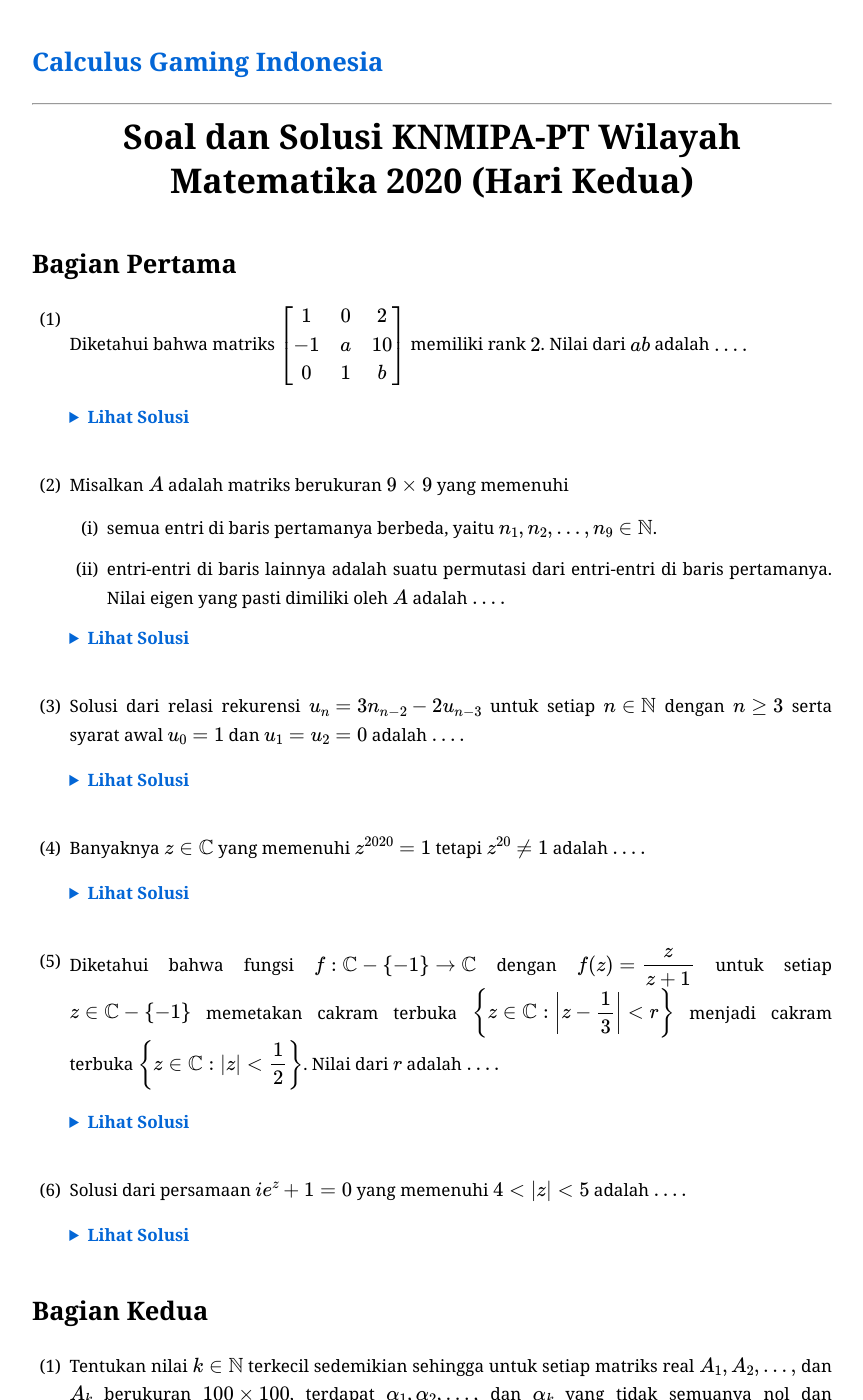
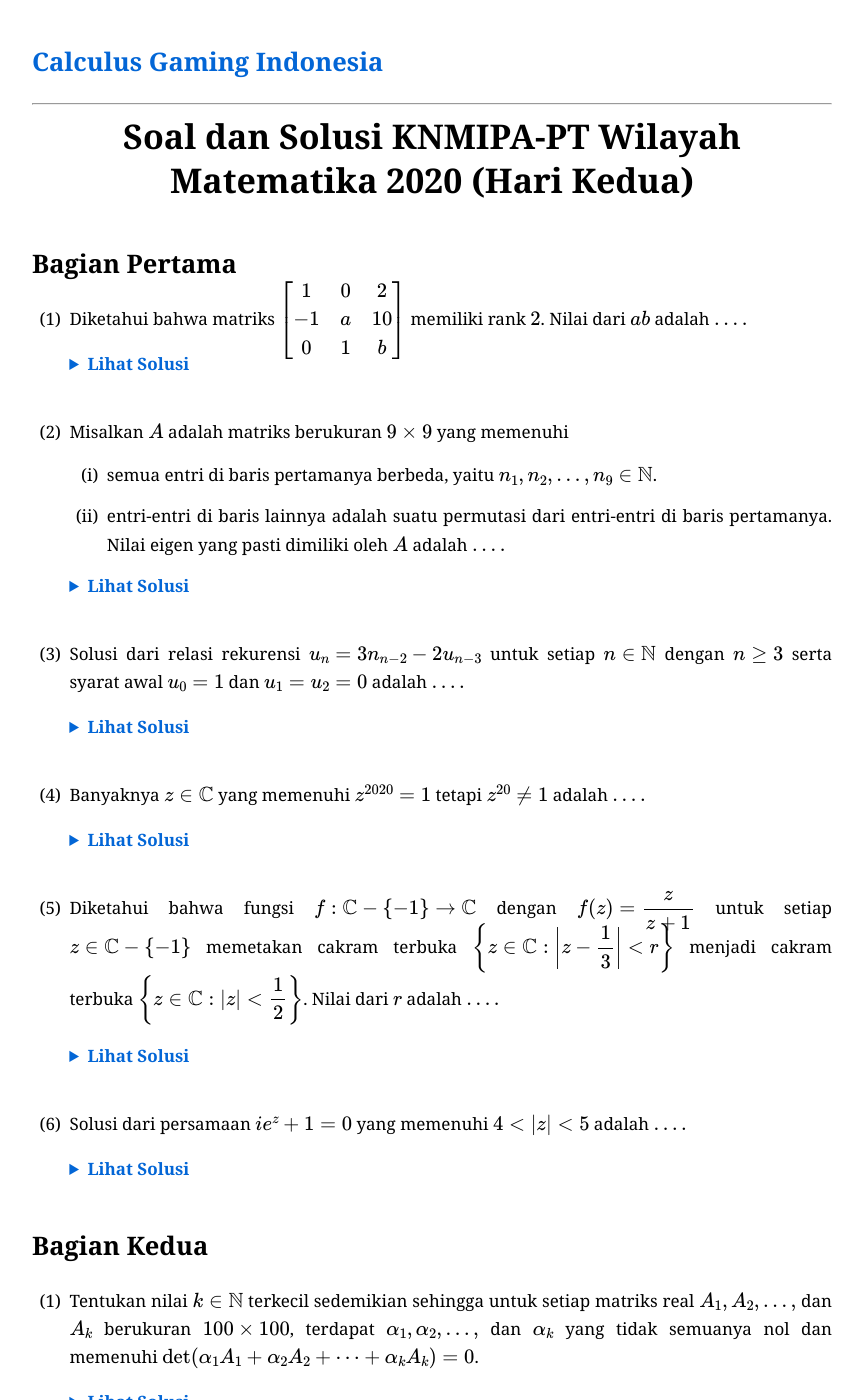
Before and after one commit to calculusgamingindonesia/calculusgamingindonesia.github.io, a Jekyll site: the page built from _posts/2026-07-05-knmipa-pt-wil-mat-20-2.md, in a window 1280 px wide and 1400 px high. Shown: the whole window, without its empty margins (208-1071 px from the left). Built offline with Jekyll 4.4.1, drawn with Linux system fonts in a browser that asks for light colours; some web fonts are replaced; some of the changed text lies outside the part shown.

Commit message:
Update 2026-07-05-knmipa-pt-wil-mat-20-2.md

```diff
--- a/_posts/2026-07-05-knmipa-pt-wil-mat-20-2.md
+++ b/_posts/2026-07-05-knmipa-pt-wil-mat-20-2.md
@@ -12,7 +12,7 @@ urutan: 106
 
 ## Bagian Pertama
 
-1. Diketahui bahwa matriks $\begin{bmatrix}1&0&2\\\\-1&a&10\\\\0&1&b\end{bmatrix}$ memiliki rank $2$. Nilai dari $ab$ adalah $\dots.$
+1. Diketahui bahwa matriks $\smash{\begin{bmatrix}1&0&2\\\\-1&a&10\\\\0&1&b\end{bmatrix}}$ memiliki rank $2$. Nilai dari $ab$ adalah $\dots.$
 
    <details><summary>Lihat Solusi</summary><div class="kotak-solusi" markdown="1">
    Solusi diserahkan kepada pembaca sebagai latihan.
@@ -39,7 +39,7 @@ urutan: 106
    Solusi diserahkan kepada pembaca sebagai latihan.
    </div></details>
 
-5. Diketahui bahwa fungsi $f:\mathbb{C}-\\{-1\\}\to\mathbb{C}$ dengan $f(z)=\dfrac{z}{z+1}$ untuk setiap $z\in\mathbb{C}-\\{-1\\}$ memetakan cakram terbuka $\bigg\\{z\in\mathbb{C}:\bigg\vert z-\dfrac{1}{3}\bigg\vert<r\bigg\\}$ menjadi cakram terbuka $\bigg\\{z\in\mathbb{C}:\vert z\vert<\dfrac{1}{2}\bigg\\}$. Nilai dari $r$ adalah $\dots.$
+5. Diketahui bahwa fungsi $f:\mathbb{C}-\\{-1\\}\to\mathbb{C}$ dengan $\smash{f(z)=\dfrac{z}{z+1}}$ untuk setiap $z\in\mathbb{C}-\\{-1\\}$ memetakan cakram terbuka $\bigg\\{z\in\mathbb{C}:\bigg\vert z-\dfrac{1}{3}\bigg\vert<r\bigg\\}$ menjadi cakram terbuka $\bigg\\{z\in\mathbb{C}:\vert z\vert<\dfrac{1}{2}\bigg\\}$. Nilai dari $r$ adalah $\dots.$
 
    <details><summary>Lihat Solusi</summary><div class="kotak-solusi" markdown="1">
    Solusi diserahkan kepada pembaca sebagai latihan.
@@ -82,7 +82,7 @@ urutan: 106
    Solusi diserahkan kepada pembaca sebagai latihan.
    </div></details>
 
-4. Untuk setiap $x, y\in\mathbb{N}$, buktikan secara kombinatorial bahwa $xy=\dbinom{x+y}{2}-\dbinom{x}{2}-\dbinom{y}{2}$.
+4. Untuk setiap $x, y\in\mathbb{N}$, buktikan secara kombinatorial bahwa $\smash{xy=\dbinom{x+y}{2}-\dbinom{x}{2}-\dbinom{y}{2}}$.
 
    <details><summary>Lihat Solusi</summary><div class="kotak-solusi" markdown="1">
    Solusi diserahkan kepada pembaca sebagai latihan.
```
